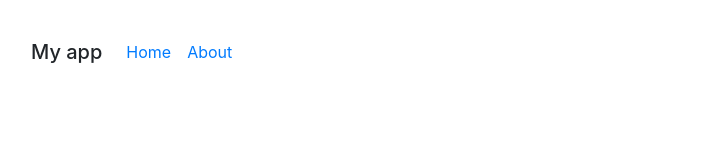
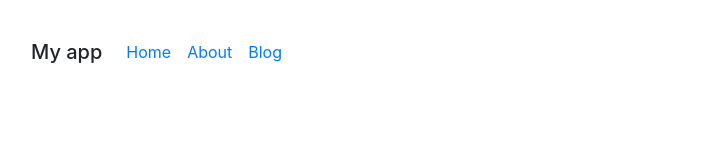
Before and after one commit to diogoaoliveira/telnyx-code-challenge, a React app: page /blog in a window 1280 px wide. Shown: the top 160 px of the page, without its empty margins (70-798 px from the left). Built offline with nearby package versions, Linux system fonts and the light colour scheme.

Commit message:
Added blog section and classnames package

```diff
--- a/package.json
+++ b/package.json
@@ -52,6 +52,7 @@
   "dependencies": {
     "babel-runtime": "^6.26.0",
     "bootstrap": "^4.0.0-alpha.6",
+    "classnames": "^2.2.5",
     "prop-types": "^15.6.0",
     "react": "^16.2.0",
     "react-dom": "^16.2.0",
--- a/src/app.js
+++ b/src/app.js
@@ -12,8 +12,6 @@ import { BrowserRouter } from 'react-router-dom';
 
 // Our app
 import App from './app/App';
-// import About from './app/about';
-// import Home from './app/home';
 
 render((
   <BrowserRouter>
--- a/src/app/App.jsx
+++ b/src/app/App.jsx
@@ -6,6 +6,7 @@ import { Route } from 'react-router-dom';
 
 import Navigation from './Navigation';
 import About from './about';
+import Blog from './blog';
 import Home from './home';
 
 const App = () => (
@@ -15,6 +16,7 @@ const App = () => (
     <div className='mx-3'>
       <Route exact path='/' component={Home} />
       <Route path='/about' component={About} />
+      <Route path='/blog' component={Blog} />
     </div>
   </div>
 );
--- a/src/app/Navigation.jsx
+++ b/src/app/Navigation.jsx
@@ -12,6 +12,9 @@ const Navigation = () => (
         <li className='nav-item'>
           <NavLink to={`/about`} className='nav-link' activeClassName='active'>About</NavLink>
         </li>
+        <li className='nav-item'>
+          <NavLink to={`/blog`} className='nav-link' activeClassName='active'>Blog</NavLink>
+        </li>
       </ul>
     </div>
   </nav>
--- /dev/null
+++ b/src/app/blog/Blog.jsx
@@ -0,0 +1,11 @@
+import React from 'react';
+
+const Blog = () => (
+  <div className='container'>
+    <div className='row justify-content-center'>
+
+    </div>
+  </div>
+);
+
+export default Blog;
--- /dev/null
+++ b/src/app/blog/index.js
@@ -0,0 +1,3 @@
+import Blog from './Blog';
+
+export default Blog;
```
Also changed, not shown: 1 other file (tests, documents, lock files or other folders).
